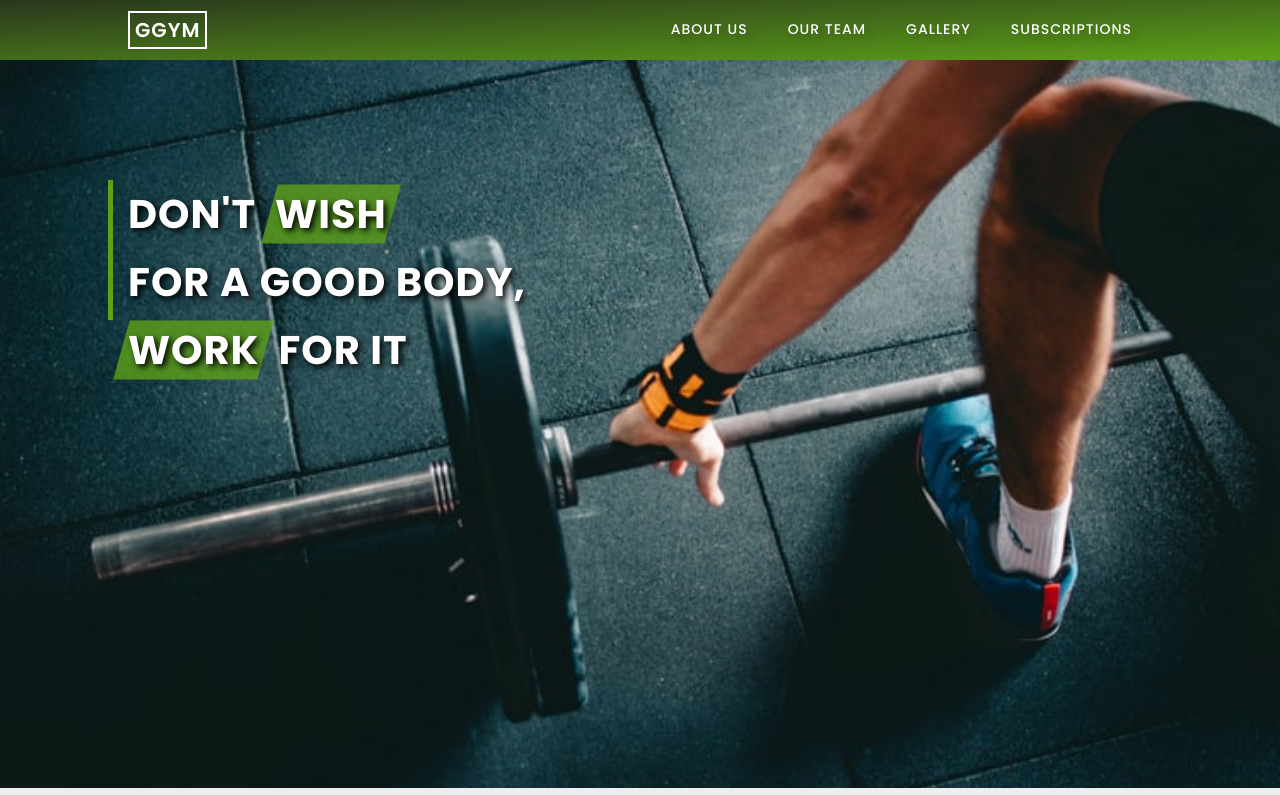
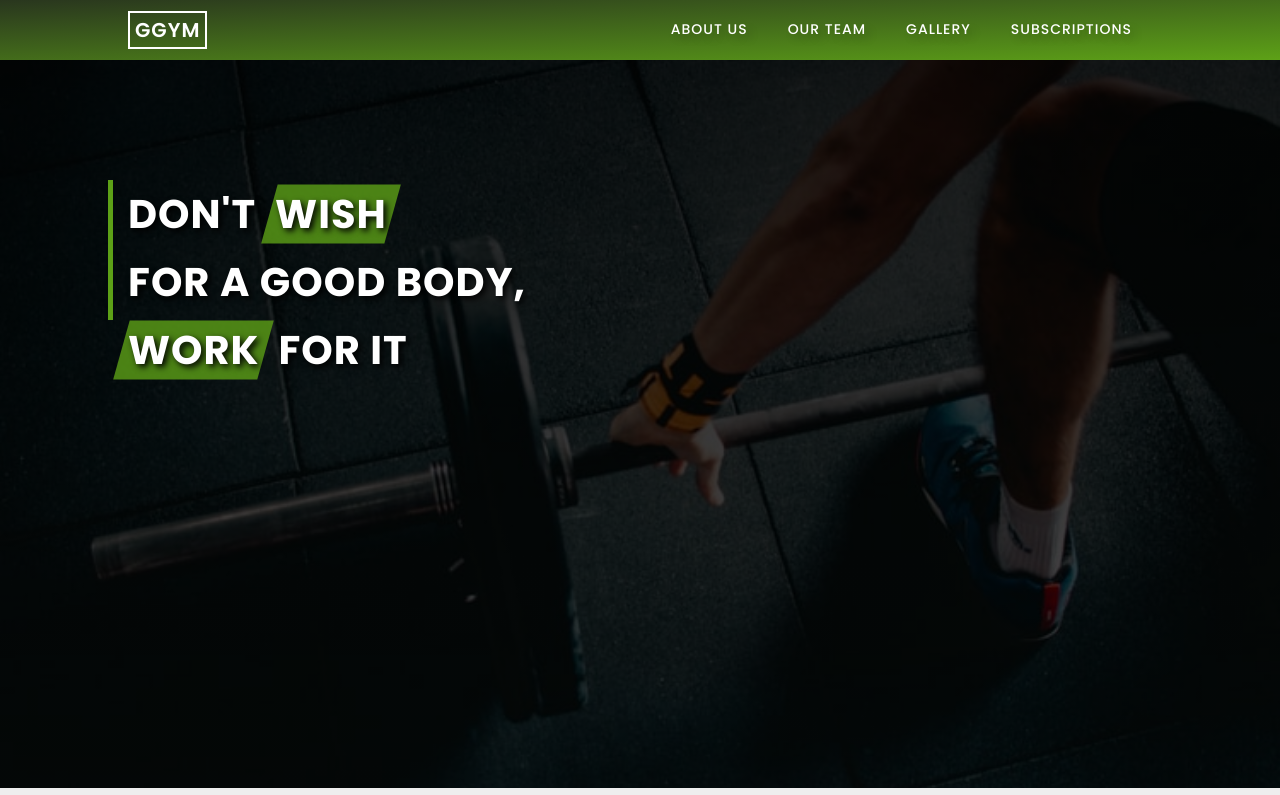
Before and after one commit to andrei110/GGYM, a website: page index.html in a window 1280 px wide. Shown: the top 795 px of the page. Drawn offline with Linux system fonts and the light colour scheme; grey boxes are pictures that could not be loaded.

Commit message:
last commit

```diff
--- a/sass/layout/_header.scss
+++ b/sass/layout/_header.scss
@@ -12,14 +12,12 @@
   z-index: -2;
 
   @media (min-width: 1024px) {
-    // background-image: linear-gradient(
-    //     to top,
-    //     rgba($color-black, 0.7),
-    //     rgba($color-black, 0.85)
-    //   ),
-    //   url("../../images-videos/hero.png");
-    background:
-      url("../../images-videos/hero.jpg");
+    background-image: linear-gradient(
+        to top,
+        rgba($color-black, 0.7),
+        rgba($color-black, 0.85)
+      ),
+      url("../images-videos/hero.jpg");
     background-size: cover;
   }
 
```
Also changed, not shown: css/style.css.
